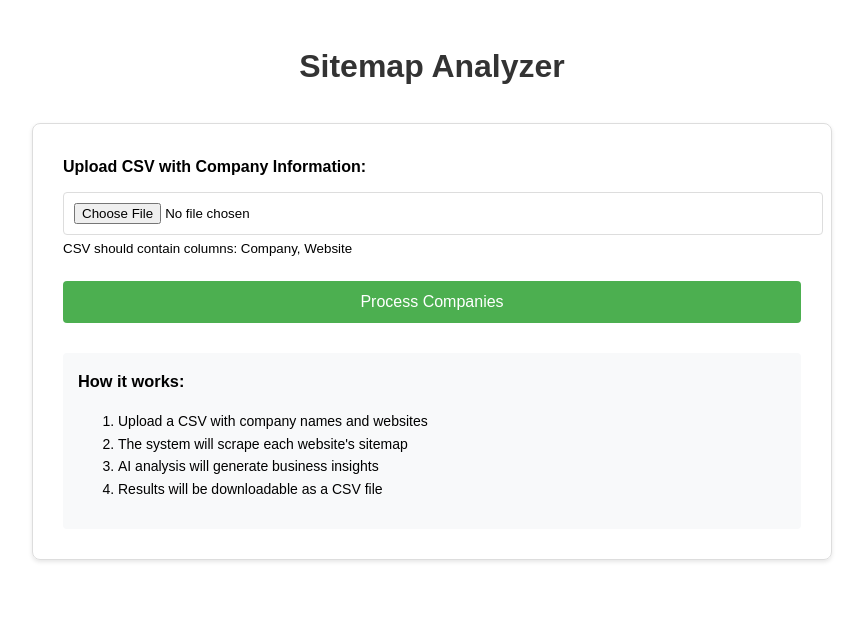
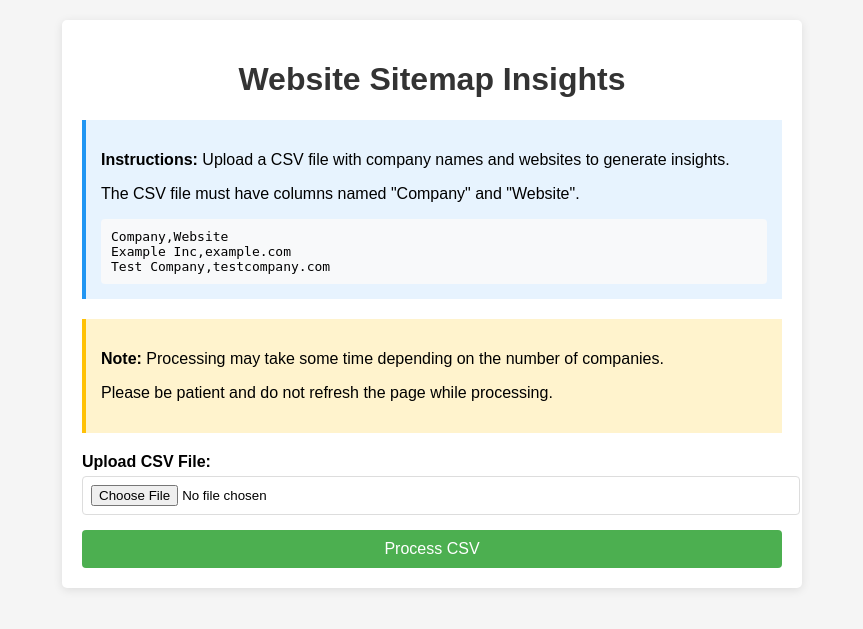
Before and after one commit to SaktiSriraj/sitemap-analyzer, a Python web app: template templates/index.html in a window 1280 px wide. Shown: the top 629 px of the page, without its empty margins (208-1071 px from the left). Run offline with Jinja, Linux system fonts and the light colour scheme; the template is opened without the code that fills it, so the values that code supplies are empty.

Commit message:
Enhance index.html with improved styling, user instructions, and CSV upload validation

```diff
--- a/templates/index.html
+++ b/templates/index.html
@@ -7,103 +7,179 @@
     <style>
         body {
             font-family: Arial, sans-serif;
-            max-width: 800px;
+            margin: 0;
+            padding: 20px;
+            background-color: #f5f5f5;
+        }
+        .container {
+            max-width: 700px;
             margin: 0 auto;
+            background-color: white;
             padding: 20px;
-            line-height: 1.6;
+            border-radius: 5px;
+            box-shadow: 0 2px 10px rgba(0, 0, 0, 0.1);
         }
         h1 {
             color: #333;
             text-align: center;
-            margin-bottom: 30px;
-        }
-        .container {
-            border: 1px solid #ddd;
-            padding: 30px;
-            border-radius: 8px;
-            box-shadow: 0 2px 4px rgba(0,0,0,0.1);
         }
         .form-group {
-            margin-bottom: 20px;
+            margin-bottom: 15px;
         }
         label {
             display: block;
-            margin-bottom: 8px;
+            margin-bottom: 5px;
             font-weight: bold;
         }
-        .btn {
+        input[type="file"] {
+            width: 100%;
+            padding: 8px;
+            border: 1px solid #ddd;
+            border-radius: 4px;
+        }
+        button {
             background-color: #4CAF50;
             color: white;
-            padding: 12px 20px;
+            padding: 10px 15px;
             border: none;
             border-radius: 4px;
             cursor: pointer;
             font-size: 16px;
-            display: block;
             width: 100%;
-            margin-top: 10px;
         }
-        .btn:hover {
+        button:hover {
             background-color: #45a049;
         }
-        .loading {
+        #loading {
             display: none;
+            text-align: center;
             margin-top: 20px;
-            text-align: center;
         }
-        .loading p {
-            font-weight: bold;
+        .spinner {
+            border: 4px solid #f3f3f3;
+            border-top: 4px solid #3498db;
+            border-radius: 50%;
+            width: 30px;
+            height: 30px;
+            animation: spin 2s linear infinite;
+            margin: 0 auto;
         }
-        .info {
-            margin-top: 30px;
+        @keyframes spin {
+            0% { transform: rotate(0deg); }
+            100% { transform: rotate(360deg); }
+        }
+        .info-box {
+            background-color: #e7f3fe;
+            border-left: 4px solid #2196F3;
             padding: 15px;
+            margin-bottom: 20px;
+        }
+        .warning-box {
+            background-color: #fff3cd;
+            border-left: 4px solid #ffc107;
+            padding: 15px;
+            margin-bottom: 20px;
+        }
+        .error-message {
+            color: #721c24;
+            background-color: #f8d7da;
+            border: 1px solid #f5c6cb;
+            padding: 10px;
+            margin-top: 20px;
+            border-radius: 5px;
+            display: none;
+        }
+        .sample {
+            font-family: monospace;
             background-color: #f8f9fa;
+            padding: 10px;
             border-radius: 4px;
-            font-size: 14px;
-        }
-        .info h3 {
-            margin-top: 0;
-        }
-        input[type="file"] {
-            width: 100%;
-            padding: 10px;
-            margin-top: 5px;
-            border: 1px solid #ddd;
-            border-radius: 4px;
+            margin-top: 10px;
+            overflow: auto;
         }
     </style>
 </head>
 <body>
-    <h1>Sitemap Analyzer</h1>
     <div class="container">
-        <form action="/process" method="post" enctype="multipart/form-data" onsubmit="showLoading()">
+        <h1>Website Sitemap Insights</h1>
+
+        <div class="info-box">
+            <p><strong>Instructions:</strong> Upload a CSV file with company names and websites to generate insights.</p>
+            <p>The CSV file must have columns named "Company" and "Website".</p>
+            <div class="sample">
+                Company,Website<br>
+                Example Inc,example.com<br>
+                Test Company,testcompany.com
+            </div>
+        </div>
+
+        <div class="warning-box">
+            <p><strong>Note:</strong> Processing may take some time depending on the number of companies.</p>
+            <p>Please be patient and do not refresh the page while processing.</p>
+        </div>
+
+        <form action="/process" method="post" enctype="multipart/form-data" onsubmit="return validateAndSubmit()">
             <div class="form-group">
-                <label for="file">Upload CSV with Company Information:</label>
+                <label for="file">Upload CSV File:</label>
                 <input type="file" id="file" name="file" accept=".csv" required>
-                <small>CSV should contain columns: Company, Website</small>
             </div>
-            <button type="submit" class="btn">Process Companies</button>
+            <button type="submit" id="submitBtn">Process CSV</button>
         </form>
 
-        <div id="loading" class="loading">
-            <p>Processing your request. This may take a few minutes...</p>
-            <div>Please do not close this window.</div>
+        <div id="loading">
+            <div class="spinner"></div>
+            <p>Processing your data... This may take several minutes depending on the number of companies.</p>
+            <p id="progressText">Starting analysis...</p>
         </div>
 
-        <div class="info">
-            <h3>How it works:</h3>
-            <ol>
-                <li>Upload a CSV with company names and websites</li>
-                <li>The system will scrape each website's sitemap</li>
-                <li>AI analysis will generate business insights</li>
-                <li>Results will be downloadable as a CSV file</li>
-            </ol>
-        </div>
+        <div id="errorMessage" class="error-message"></div>
     </div>
 
     <script>
-        function showLoading() {
+        function validateAndSubmit() {
+            const fileInput = document.getElementById('file');
+            const errorMessage = document.getElementById('errorMessage');
+
+            if (!fileInput.files || fileInput.files.length === 0) {
+                errorMessage.textContent = "Please select a CSV file.";
+                errorMessage.style.display = "block";
+                return false;
+            }
+
+            const file = fileInput.files[0];
+            if (!file.name.endsWith('.csv')) {
+                errorMessage.textContent = "Please select a CSV file.";
+                errorMessage.style.display = "block";
+                return false;
+            }
+
+            // File seems valid, show loading state
             document.getElementById('loading').style.display = 'block';
+            document.getElementById('submitBtn').disabled = true;
+
+            // Simulate progress updates
+            const progressText = document.getElementById('progressText');
+            const messages = [
+                "Reading the CSV file...",
+                "Preparing to scrape websites...",
+                "Scraping website links...",
+                "Analyzing sitemaps...",
+                "Generating AI insights...",
+                "Preparing results...",
+                "Almost done..."
+            ];
+
+            let i = 0;
+            const progressInterval = setInterval(() => {
+                if (i < messages.length) {
+                    progressText.textContent = messages[i];
+                    i++;
+                } else {
+                    clearInterval(progressInterval);
+                }
+            }, 8000);
+
+            return true;
         }
     </script>
 </body>
```
